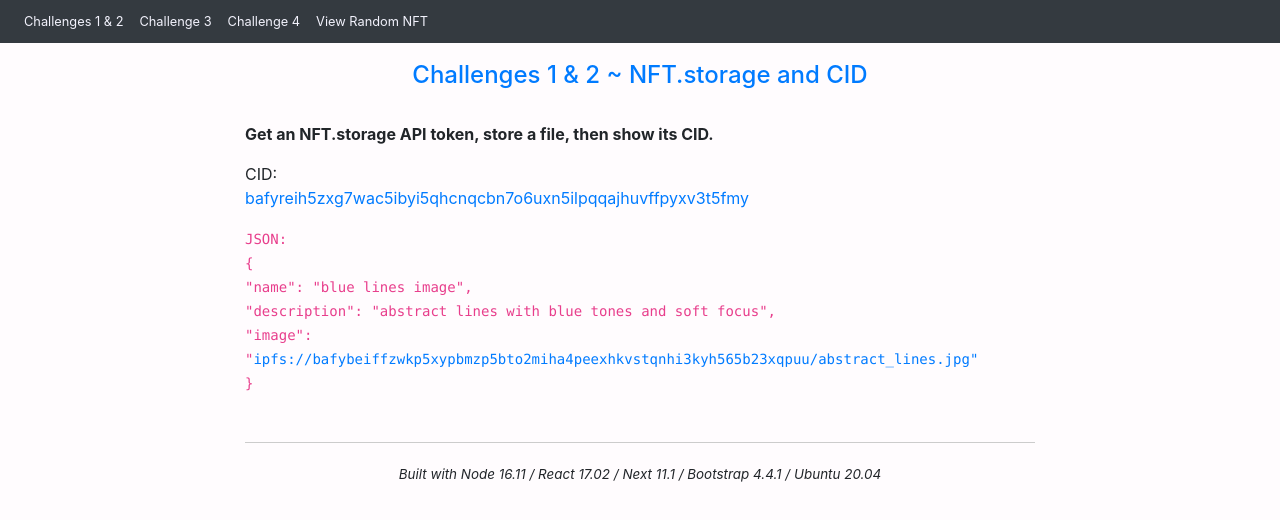
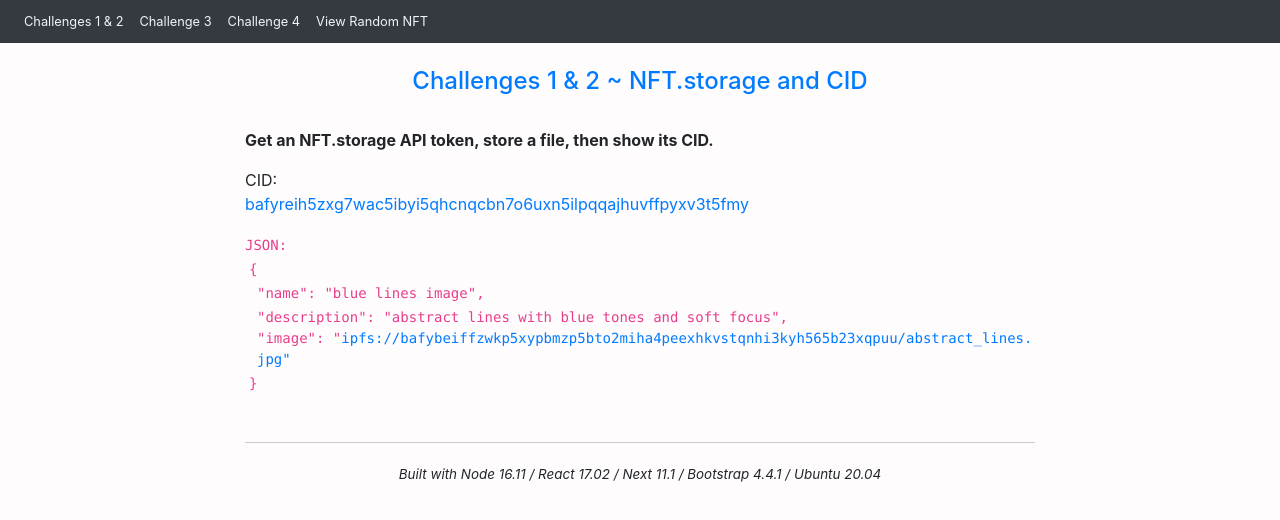
Before and after one commit to CodeConnects/filecoin-hackathon, a Next.js app: page / in a window 1280 px wide. Shown: the top 520 px of the page. Built offline with nearby package versions, Linux system fonts and the light colour scheme.

Commit message:
add work break classes and style some spans

```diff
--- a/style/index.css
+++ b/style/index.css
@@ -7,8 +7,11 @@
 
 .md-container {
   max-width: 820px;
-  padding-top: 3.8rem;
+  padding-top: 4.2rem;
 }
+
+.span1 { padding-left: 4px; display: inline-block; word-break: break-all; }
+.span2 { padding-left: 12px; display: inline-block; word-break: break-all; }
 
 .cntr-footer {
   height: 80px;
@@ -64,3 +67,7 @@
   font-size: 1.17rem;
   font-style: italic;
 }
+
+.break-text {
+  word-break: break-all;
+}
```
